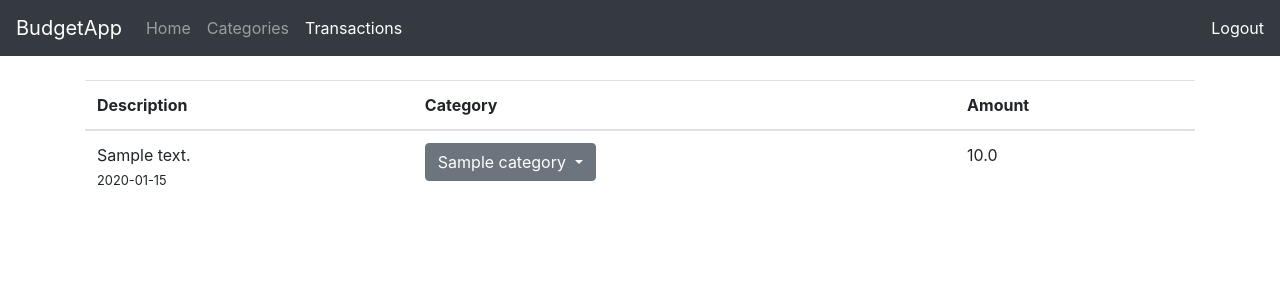
After one commit to AntoineGS/BudgetApp, a Flask app: page /transactions in a window 1280 px wide. The commit adds this page. Shown: the top 300 px of the page. Run offline with Flask 2, Linux system fonts and the light colour scheme; a user stored in the database is signed in; tables that the repository leaves empty hold one stand-in row (values such as "Sample post"); some libraries are stand-ins or nearby versions.

Commit message:
Finish off the transaction category editing Rename BankTransaction to Transaction Fix navbar resizing and active item

```diff
--- a/app/main/routes.py
+++ b/app/main/routes.py
@@ -1,7 +1,7 @@
 from app import db
 from app.main import bp, refresh_bank as rb
 from app.main.forms import NewCategoryForm
-from app.models import Category
+from app.models import Category, Transaction
 from flask import render_template, jsonify, redirect, url_for, request
 from flask_login import login_required
 import json
@@ -59,10 +59,34 @@ def categories_edit(category_id):
 @bp.route('/categories/delete/<category_id>',  methods=['GET', 'POST'])
 @login_required
 def categories_delete(category_id):
-    category = Category.query.get(category_id)
+    category = Category.query.get_or_404(category_id)
     if category:
         db.session.delete(category)
         db.session.commit()
         return jsonify(status='ok')
     else:
         return jsonify(status='not_found')
+
+
+@bp.route('/transactions',  methods=['GET'])
+@login_required
+def transactions():
+    db_transactions = Transaction.query.order_by(Transaction.transaction_date.desc()).all()
+    db_categories = Category.query.order_by(Category.name.asc()).all()
+    return render_template('transactions.html', title='Transactions', db_transactions=db_transactions,
+                           db_categories=db_categories)
+
+
+@bp.route('/transaction/<transaction_id>/edit', methods=['POST'])
+@login_required
+def transaction_edit(transaction_id):
+    field_name = request.args.get('field_name', None)
+    field_value = request.args.get('field_value', None)
+
+    if field_name:
+        transaction = Transaction.query.get_or_404(transaction_id)
+        transaction.change_field_by_name(field_name, field_value)
+        db.session.commit()
+        return jsonify(status='ok', category_name=transaction.category.name)
+
+    return jsonify(status='failed')
--- a/app/templates/base.html
+++ b/app/templates/base.html
@@ -11,13 +11,39 @@
         {%- endblock metas %}
 
         <!-- Bootstrap \ jQuery -->
+        <script src="https://code.jquery.com/jquery-3.5.1.min.js"></script>
+        {# v2+ does not seem to be supported by Bootstrap 4
+        <script src="https://cdnjs.cloudflare.com/ajax/libs/popper.js/2.4.4/umd/popper.min.js"></script> #}
+        <script src="https://cdnjs.cloudflare.com/ajax/libs/popper.js/1.16.1/umd/popper.min.js"></script>
         <link href="{{ url_for('static', filename='bootstrap/css/bootstrap.min.css') }}" rel="stylesheet">
-        <script src="https://code.jquery.com/jquery-3.5.1.min.js"></script>
+        <script src="https://kit.fontawesome.com/4e8cf57ddd.js" crossorigin="anonymous"></script>
         <script type="text/javascript" src="{{ url_for('static', filename='bootstrap/js/bootstrap.min.js') }}"></script>
-        <script src="https://kit.fontawesome.com/4e8cf57ddd.js" crossorigin="anonymous"></script>
         {%- block styles %}
         {%- endblock styles %}
         {%- endblock head %}
+
+        <script>
+            function flashMessage(message) {
+                $('#flashed-messages').append(
+                    `<div class="alert alert-info" role="alert">
+                        ${message}
+                        <button type="button" class="close" data-dismiss="alert">×</button>
+                    </div>`);
+            }
+
+            {# if there is a autofocus field in a modal form, autofocus to it #}
+            $('.modal').on('shown.bs.modal', function() {
+                $(this).find('[autofocus]').focus();
+            });
+
+            $(document).ready(function() {
+              $('li.active').removeClass('active');
+              $('a[href="' + location.pathname + '"]').closest('li').addClass('active');
+            });
+        </script>
+
+        {% block scripts %}
+        {%- endblock scripts %}
     </head>
 
     <body{% block body_attribs %}{% endblock body_attribs %}>
@@ -25,21 +51,30 @@
         <header>
             <nav class="navbar navbar-expand-md navbar-dark bg-dark">
                 <a class="navbar-brand" href="{{ url_for('main.index') }}">BudgetApp</a>
-                <button type="button" class="navbar-toggler" data-toggle="collapse" data-target="#navbarCollapse1">
+                <button class="navbar-toggler" type="button" data-toggle="collapse" data-target="#navbarSupportedContent" aria-controls="navbarSupportedContent" aria-expanded="false" aria-label="Toggle navigation">
                     <span class="navbar-toggler-icon"></span>
                 </button>
 
-                <div class="collapse navbar-collapse">
-                    <div class="navbar-nav">
-                        <a class="nav-item nav-link active" href="{{ url_for('main.index') }}">Home</a>
+                <div class="collapse navbar-collapse" id="navbarSupportedContent">
+                    <ul class="navbar-nav mr-auto">
+                        <li class="nav-item active">
+                            <a class="nav-item nav-link" href="{{ url_for('main.index') }}">Home</a>
+                        </li>
+                        <li class="nav-item">
                             <a class="nav-item nav-link" href="{{ url_for('main.categories') }}">Categories</a>
-                    </div>
+                        </li>
+                        <li class="nav-item">
+                            <a class="nav-item nav-link" href="{{ url_for('main.transactions') }}">Transactions</a>
+                        </li>
+                    </ul>
 
+                    <span class="navbar-text">
                         {% if current_user.is_anonymous %}
                         <a class="ml-auto" href="{{ url_for('auth.login') }}">Login</a>
                         {% else %}
                         <a class="ml-auto" href="{{ url_for('auth.logout') }}">Logout</a>
                         {% endif %}
+                    </span>
                 </div>
             </nav>
         <br>
@@ -59,24 +94,6 @@
             {% block content -%}
             {%- endblock content %}
         </div>
-
-        <script>
-            function flashMessage(message) {
-                $('#flashed-messages').append(
-                    `<div class="alert alert-info" role="alert">
-                        ${message}
-                        <button type="button" class="close" data-dismiss="alert">×</button>
-                    </div>`);
-            }
-
-            {# if there is a autofocus field in a modal form, autofocus to it #}
-            $('.modal').on('shown.bs.modal', function() {
-                $(this).find('[autofocus]').focus();
-            });
-        </script>
-
-        {% block scripts %}
-        {%- endblock scripts %}
         {%- endblock body %}
     </body>
 {%- endblock html %}
--- /dev/null
+++ b/app/templates/transactions.html
@@ -0,0 +1,70 @@
+{% extends "base.html" %}
+{% from 'bootstrap/form.html' import render_form %}
+
+{% block content %}
+    <table id="categoriesTable" class="table">
+        <thead>
+            <tr>
+                <th>Description</th>
+                <th>Category</th>
+                <th>Amount</th>
+            </tr>
+        </thead>
+        <tbody>
+            {% if db_transactions %}
+                {% for db_transaction in db_transactions %}
+                    <tr>
+                        <td>{{ db_transaction.description }}<br>
+                            <small>{{ db_transaction.transaction_date }}</small>
+                        </td>
+                        <td>
+                            <div class="dropdown">
+                                <button class="btn btn-secondary dropdown-toggle" type="button"
+                                        data-toggle="dropdown" aria-haspopup="true" aria-expanded="false">
+                                    {% if db_transaction.category.name %}
+                                        {{ db_transaction.category.name }}
+                                    {% else %}
+                                        None
+                                    {% endif %}
+                                </button>
+                                <div class="dropdown-menu" aria-labelledby="dropdownMenuButton">
+                                    {% if db_categories %}
+                                        {% for category in db_categories %}
+                                           <button data-transaction-id="{{ db_transaction.id }}"
+                                                   data-category-id="{{ category.id }}"
+                                                   class="dropdown-item btnChangeCategory"
+                                                   type="button">{{ category.name }}</button>
+                                        {% endfor %}
+                                    {% endif %}
+                                </div>
+                            </div>
+                        </td>
+                        <td>{{ db_transaction.amount }}</td>
+                    </tr>
+                {% endfor %}
+            {% endif %}
+        </tbody>
+    </table>
+{% endblock %}
+
+{% block scripts %}
+    <script>
+        $('#categoriesTable').on('click', '.btnChangeCategory', function(event) {
+            const btn = $(this); {# we will lose the this context in the post request #}
+            const url = "{{ url_for('main.transaction_edit', transaction_id='REPLACE_THIS') }}"
+                        .replace("REPLACE_THIS", btn.attr("data-transaction-id")) +
+                        '?field_name=category_id' +
+                        '&field_value=' + btn.attr("data-category-id");
+
+            $.post(url, function(result) {
+                if (result.status == 'ok') {
+                    {# prevent having to reload the whole page, much quicker #}
+                    btn.closest("td").find(".dropdown-toggle").html(result.category_name);
+                }
+                else {
+                    flashMessage('Edit Failed');
+                }
+            });
+        })
+    </script>
+{% endblock %}
```
Also changed, not shown: app/main/refresh_bank.py (+5 -5 lines), app/models.py (+12 -6 lines), migrations/versions/3293e3553a48_change_tablename_banktransaction_to_.py (added, +50 -0 lines). Lines whose indentation alone changed are shown as unchanged.
